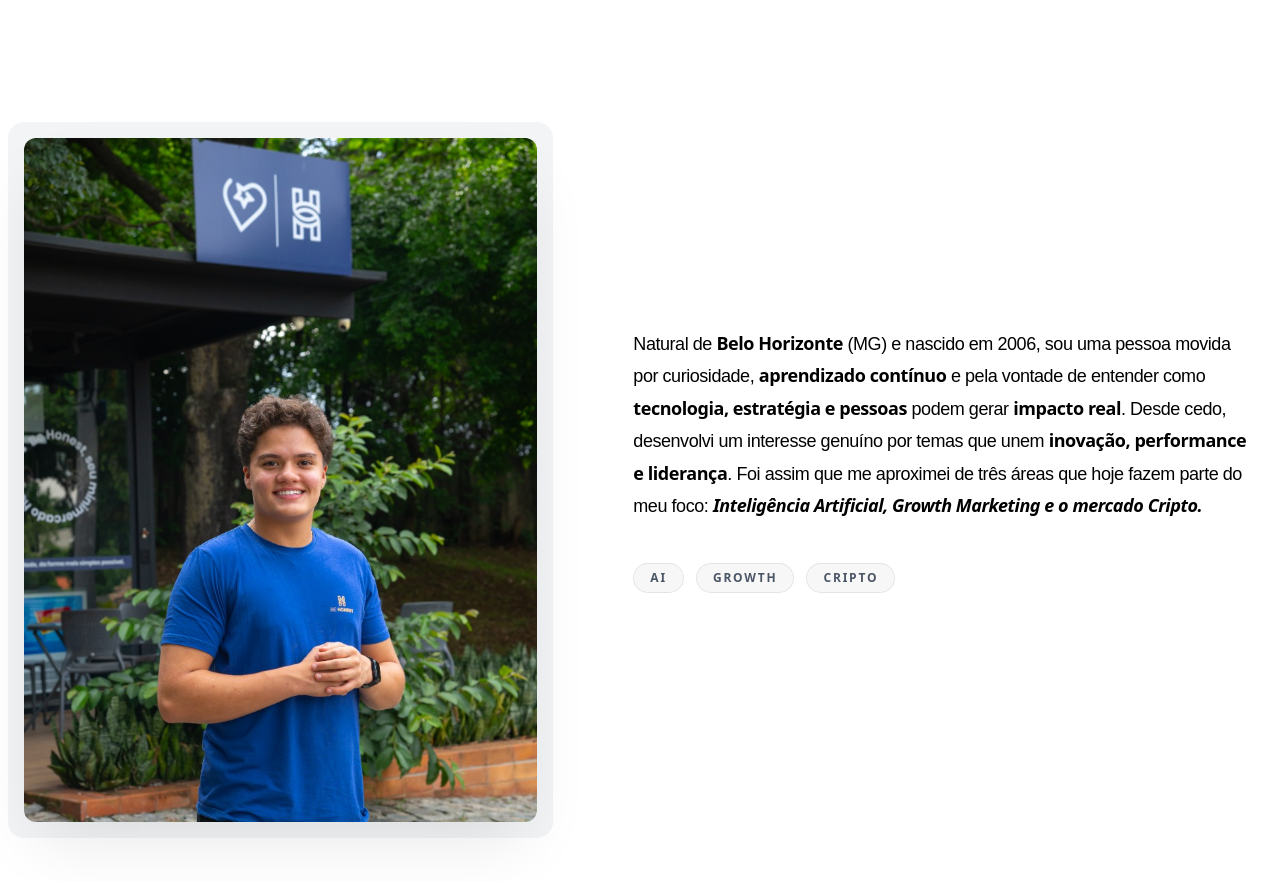
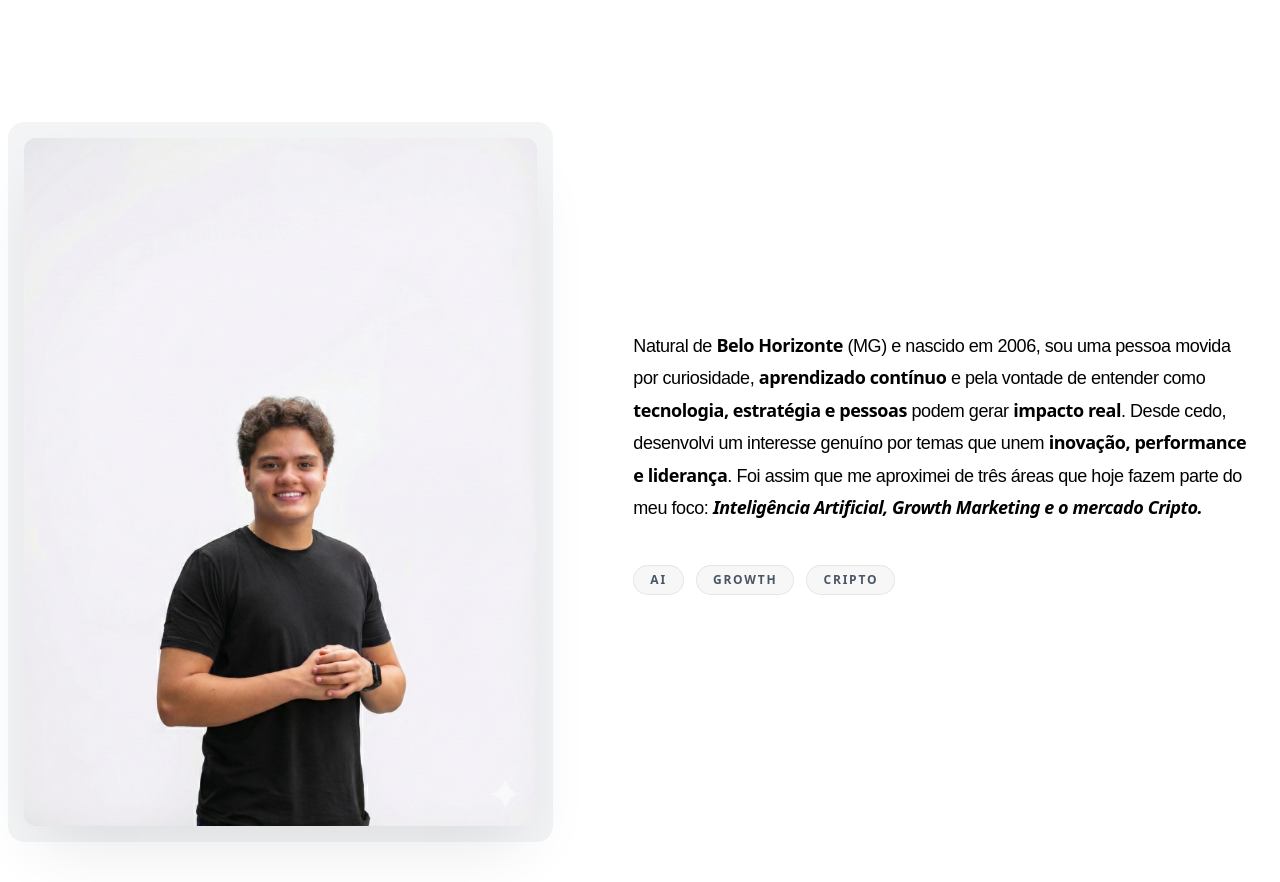
Before and after one commit to jgdosantos/personal, a React (Vite) app: page / in a window 1280 px wide. Shown: the part 580-1462 px from the top of the page. Built offline with nearby package versions, Linux system fonts and the light colour scheme.

Commit message:
feat: test new about photo v2

```diff
--- a/src/App.jsx
+++ b/src/App.jsx
@@ -344,7 +344,7 @@ const App = () => {
                 <div className="relative group">
                   <div className="absolute -inset-4 bg-gray-100 rounded-2xl -z-10 group-hover:bg-gray-200 transition-colors duration-500"></div>
                   <img
-                    src={`${import.meta.env.BASE_URL}about-photo.png`}
+                    src={`${import.meta.env.BASE_URL}about-photo-v2.jpg`}
                     alt="João Gabriel"
                     className="w-full h-auto rounded-xl shadow-[0_32px_64px_-16px_rgba(0,0,0,0.1)] transition-all duration-700"
                   />
```
Also changed, not shown: public/about-photo-v2.jpg (added).
